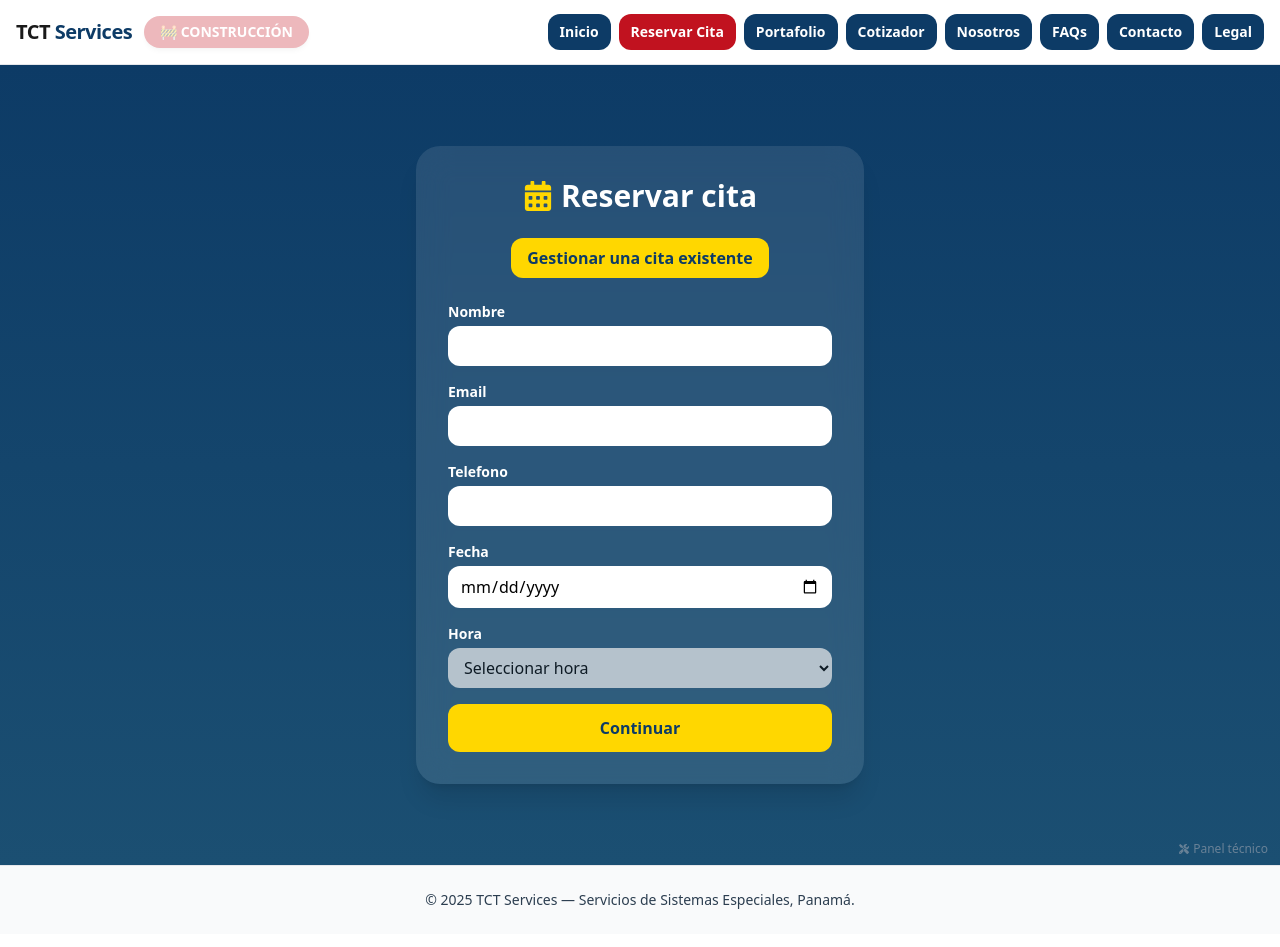
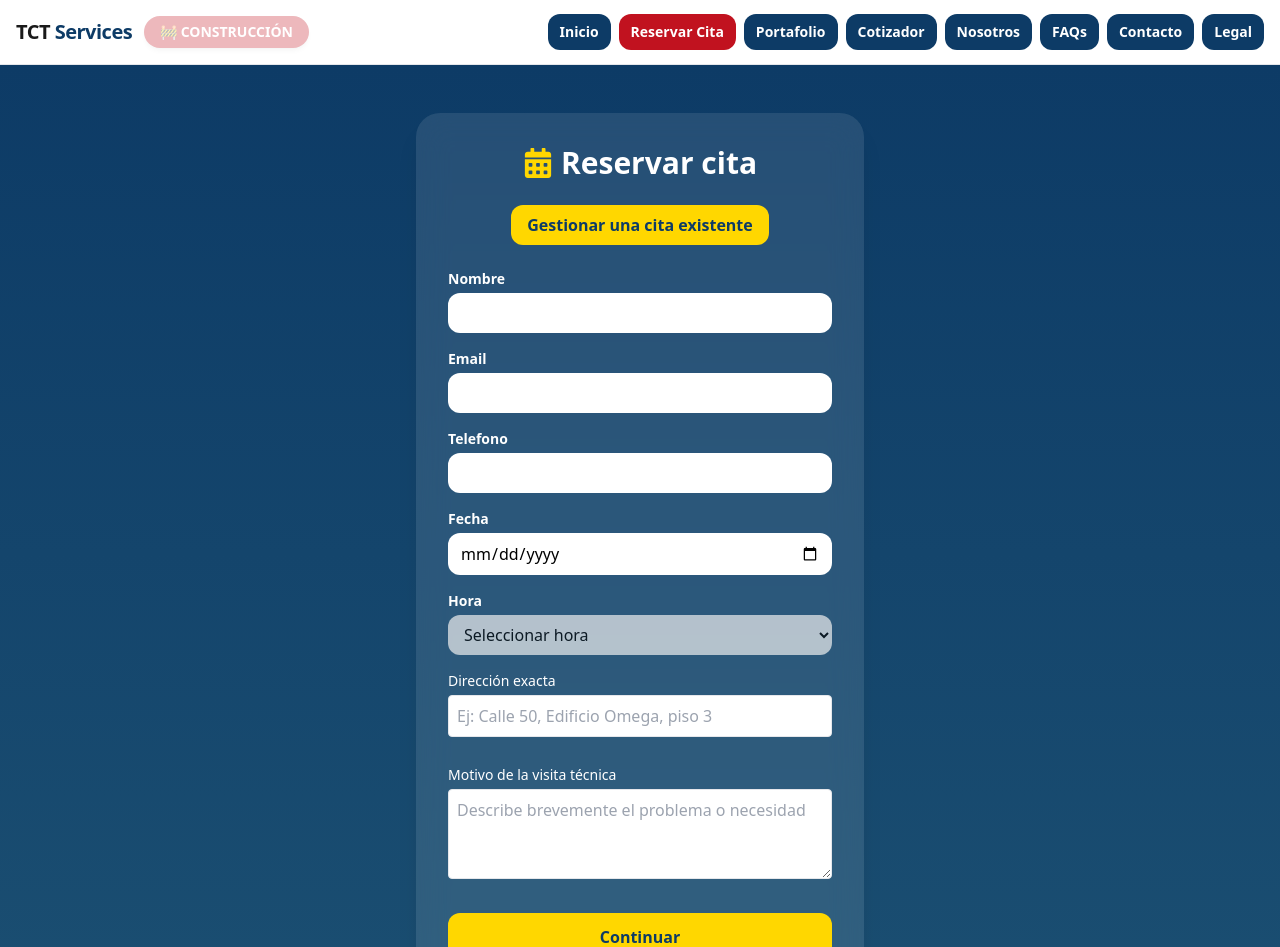
Before and after one commit to eteruel21/tct-portfolio, a React (Vite) app: page /reservar in a window 1280 px wide. Shown: the top 947 px of the page. Built offline with nearby package versions, Linux system fonts and the light colour scheme.

Commit message:
Actualización automática

```diff
--- a/src/pages/Reservar.jsx
+++ b/src/pages/Reservar.jsx
@@ -12,6 +12,8 @@ export default function Reservar() {
     telefono: "",
     fecha: "",
     hora: "",
+    direccion: "",
+    motivo: "",
   });
 
   const [codigo, setCodigo] = useState("");
@@ -339,6 +341,30 @@ export default function Reservar() {
                 )}
               </div>
 
+              <div>
+                <label className="block text-sm font-medium mb-1">Dirección exacta</label>
+                <input
+                  type="text"
+                  name="direccion"
+                  value={form.direccion}
+                  onChange={(e) => setForm({ ...form, direccion: e.target.value })}
+                  placeholder="Ej: Calle 50, Edificio Omega, piso 3"
+                  className="w-full p-2 border rounded mb-3"
+                />
+              </div>
+
+              <div>
+                <label className="block text-sm font-medium mb-1">Motivo de la visita técnica</label>
+                <textarea
+                  name="motivo"
+                  value={form.motivo}
+                  onChange={(e) => setForm({ ...form, motivo: e.target.value })}
+                  placeholder="Describe brevemente el problema o necesidad"
+                  className="w-full p-2 border rounded mb-3"
+                  rows="3"
+                />
+              </div>
+
               <div className="flex gap-2">
                 {modo === "editar" && (
                   <button
```
Also changed, not shown: 1 other file (tests, documents, lock files or other folders).
